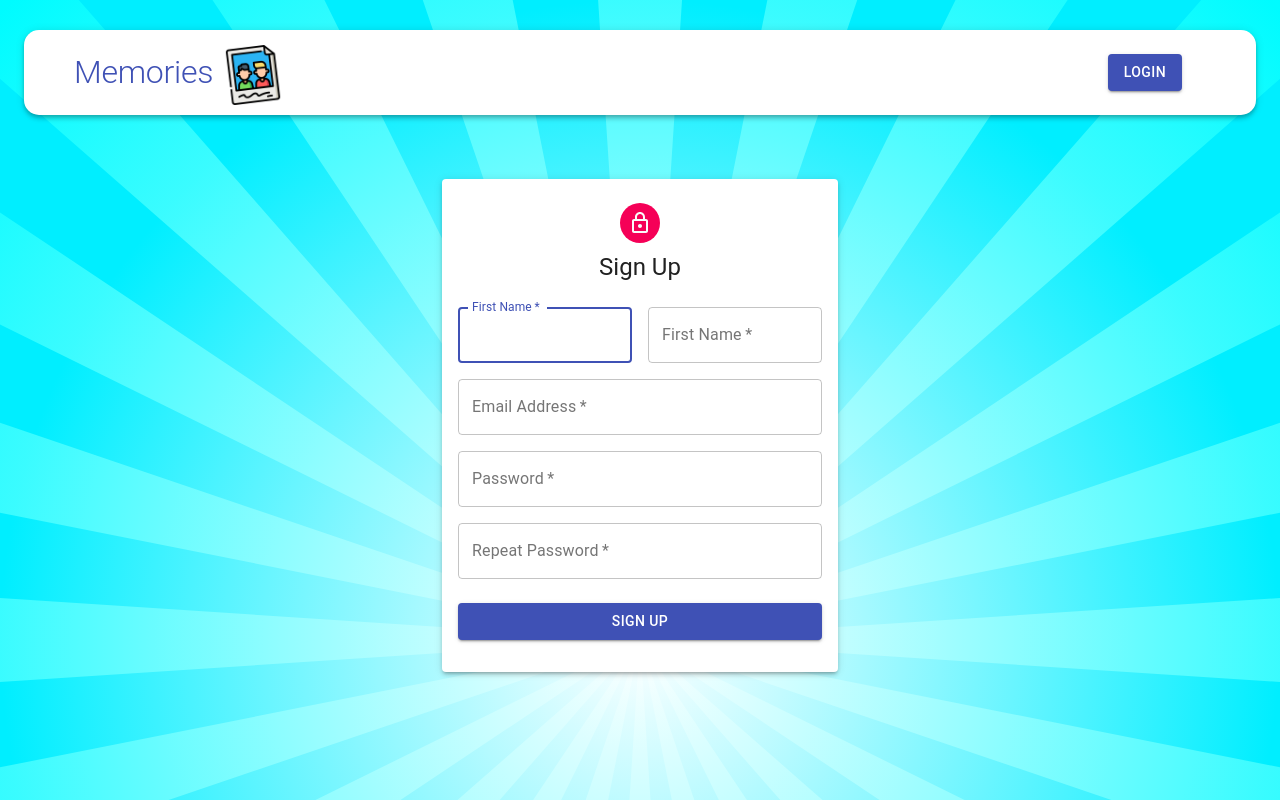
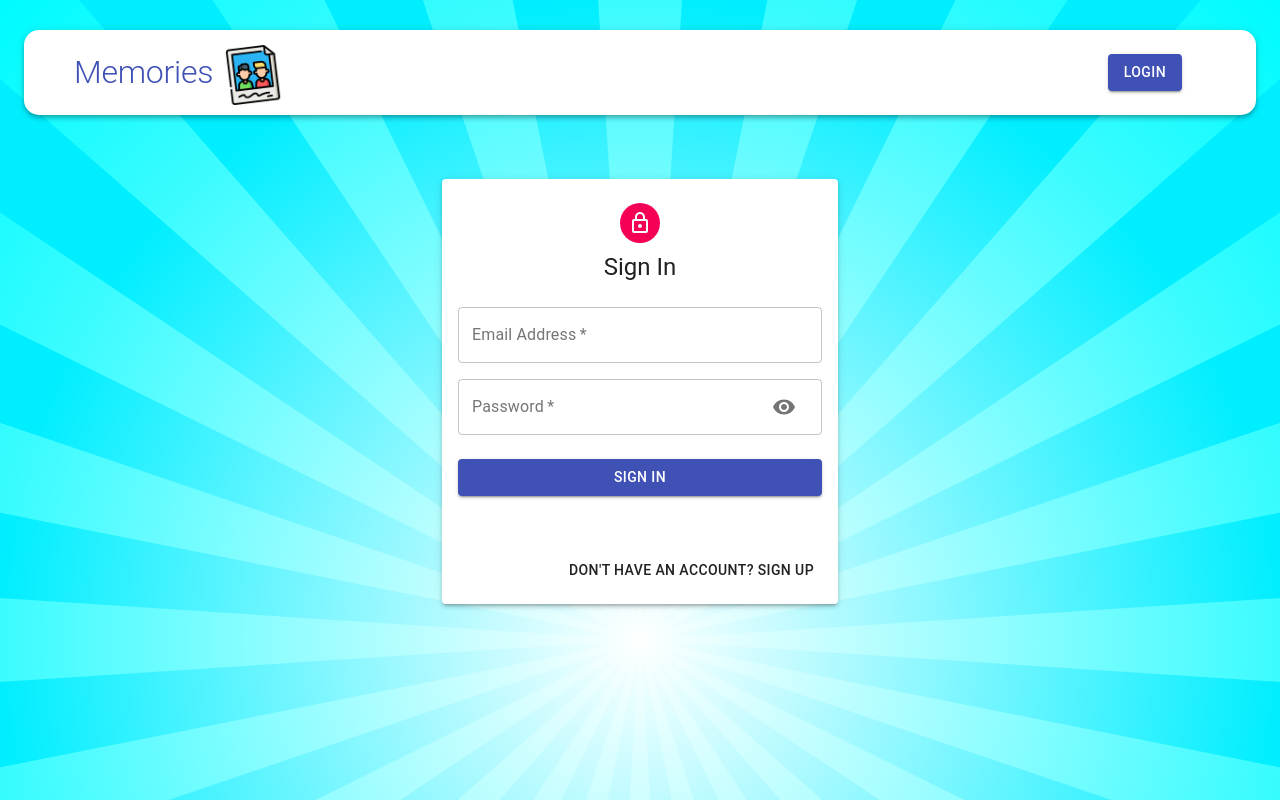
Before and after one commit to taitai120/fullstack_memories, a React (Create React App) app in the folder client/: page /auth in a window 1280 px wide. Built offline with nearby package versions, Linux system fonts and the light colour scheme.

Commit message:
working authen

```diff
--- a/client/package.json
+++ b/client/package.json
@@ -6,16 +6,19 @@
         "@material-ui/core": "^4.9.10",
         "@material-ui/icons": "^4.9.1",
         "@material-ui/lab": "^4.0.0-alpha.58",
+        "@react-oauth/google": "^0.2.8",
         "@testing-library/jest-dom": "^5.16.5",
         "@testing-library/react": "^13.4.0",
         "@testing-library/user-event": "^13.5.0",
         "axios": "^1.1.3",
+        "gapi-script": "^1.2.0",
+        "jwt-decode": "^3.1.2",
         "material-ui-chip-input": "^1.1.0",
         "moment": "^2.27.0",
         "react": "^18.2.0",
         "react-dom": "^18.2.0",
         "react-file-base64": "^1.0.3",
-        "react-google-login": "^5.1.25",
+        "react-google-login": "^5.2.2",
         "react-redux": "^7.2.9",
         "react-router-dom": "^6.4.2",
         "react-scripts": "5.0.1",
--- a/client/public/index.html
+++ b/client/public/index.html
@@ -9,6 +9,11 @@
             name="description"
             content="Web site created using create-react-app"
         />
+        <meta
+            name="google-signin-client_id"
+            content="1006783833217-rb9ssc6viefg65lugjcteg2qhhcqpb52.apps.googleusercontent.com"
+        />
+        <script src="https://apis.google.com/js/api.js"></script>
         <link rel="apple-touch-icon" href="%PUBLIC_URL%/logo192.png" />
         <!--
       manifest.json provides metadata used when your web app is installed on a
@@ -29,6 +34,11 @@
     <body>
         <noscript>You need to enable JavaScript to run this app.</noscript>
         <div id="root"></div>
+        <script
+            src="https://apis.google.com/js/platform.js"
+            async
+            defer
+        ></script>
         <!--
       This HTML file is a template.
       If you open it directly in the browser, you will see an empty page.
@@ -38,6 +48,5 @@
 
       To begin the development, run `npm start` or `yarn start`.
       To create a production bundle, use `npm run build` or `yarn build`.
-    -->
-  </body>
+    --></body>
 </html>
--- a/client/src/App.js
+++ b/client/src/App.js
@@ -1,4 +1,4 @@
-import React from "react";
+import React, { useState, useEffect } from "react";
 import "./App.css";
 import { Container } from "@material-ui/core";
 import Navbar from "./components/Navbar/Navbar";
--- a/client/src/components/Navbar/Navbar.jsx
+++ b/client/src/components/Navbar/Navbar.jsx
@@ -1,13 +1,22 @@
-import React from "react";
+import React, { useState, useEffect } from "react";
 import useStyles from "./styles.js";
 import memories from "./../../images/memories.png";
 import { AppBar, Avatar, Toolbar, Typography, Button } from "@material-ui/core";
 import { Link } from "react-router-dom";
 
-const Navbar = () => {
+const Navbar = ({}) => {
     const classes = useStyles();
 
-    const user = null;
+    const [user, setUser] = useState(
+        JSON.parse(localStorage.getItem("profile"))
+    );
+
+    useEffect(() => {
+        const token = user?.token;
+
+        // JWT...
+        setUser(JSON.parse(localStorage.getItem("profile")));
+    }, []);
 
     return (
         <AppBar className={classes.appBar} position="static" color="inherit">
@@ -33,13 +42,13 @@ const Navbar = () => {
                     <div className={classes.profile}>
                         <Avatar
                             className={classes.purple}
-                            alt={user.result.name}
-                            src={user.result.imageUrl}
+                            alt={user?.name}
+                            src={user?.picture}
                         >
-                            {user.result.name.charAt(0)}
+                            {user?.name?.charAt(0)}
                         </Avatar>
                         <Typography className={classes.userName} variant="h6">
-                            {user.result.name}
+                            {user?.name}
                         </Typography>
                         <Button
                             variant="contained"
--- a/client/src/containers/Auth/Auth.jsx
+++ b/client/src/containers/Auth/Auth.jsx
@@ -11,13 +11,23 @@ import {
 } from "@material-ui/core";
 import { LockOutlined } from "@material-ui/icons";
 import Input from "./Input";
+import Icon from "./icon";
+import { GoogleLogin } from "@react-oauth/google";
+import { useDispatch, useSelector } from "react-redux";
+import { actionLogin } from "../../redux/actions/authAction";
+import { useNavigate } from "react-router-dom";
+import jwt_decode from "jwt-decode";
 
-const Auth = () => {
+const Auth = ({ user }) => {
     const classes = useStyles();
+
+    const navigate = useNavigate();
 
     const [showPassword, setShowPassword] = useState(false);
 
-    const isSignup = true;
+    const [isSignUp, setIsSignUp] = useState(false);
+
+    const dispatch = useDispatch();
 
     const handleChange = (e) => {};
 
@@ -26,7 +36,29 @@ const Auth = () => {
     };
 
     const handleShowPassword = () => {
-        setShowPassword((previous) => !previous);
+        setShowPassword((prevShowPassword) => !prevShowPassword);
+    };
+
+    const switchMode = () => {
+        setIsSignUp((prevIsSignup) => !prevIsSignup);
+        handleShowPassword(false);
+    };
+
+    const googleSuccess = async (res) => {
+        const clientId = res?.clientId;
+        const credential = res?.credential;
+
+        try {
+            const data = { ...jwt_decode(credential), token: credential };
+            dispatch(actionLogin(data));
+            navigate("/");
+        } catch (err) {
+            console.log(err);
+        }
+    };
+
+    const googleError = (err) => {
+        console.log(err);
     };
 
     return (
@@ -36,11 +68,11 @@ const Auth = () => {
                     <LockOutlined />
                 </Avatar>
                 <Typography variant="h5">
-                    {isSignup ? "Sign Up" : "Sign In"}
+                    {isSignUp ? "Sign Up" : "Sign In"}
                 </Typography>
                 <form className={classes.form} onSubmit={handleSubmit}>
                     <Grid container spacing={2}>
-                        {isSignup && (
+                        {isSignUp && (
                             <>
                                 <Input
                                     name="firstName"
@@ -64,13 +96,13 @@ const Auth = () => {
                             type="email"
                         />
                         <Input
-                            name="papssword"
+                            name="password"
                             label="Password"
                             handleChange={handleChange}
                             type={showPassword ? "text" : "password"}
                             handleShowPassword={handleShowPassword}
                         />
-                        {isSignup && (
+                        {isSignUp && (
                             <Input
                                 name="confirmPassword"
                                 label="Repeat Password"
@@ -86,8 +118,21 @@ const Auth = () => {
                         color="primary"
                         className={classes.submit}
                     >
-                        {isSignup ? "Sign Up" : "Sign In"}
+                        {isSignUp ? "Sign Up" : "Sign In"}
                     </Button>
+                    <GoogleLogin
+                        onSuccess={googleSuccess}
+                        onError={googleError}
+                    />
+                    <Grid container justify="flex-end">
+                        <Grid item>
+                            <Button onClick={switchMode}>
+                                {isSignUp
+                                    ? "Already have an account? Sign In"
+                                    : "Don't have an account? Sign Up"}
+                            </Button>
+                        </Grid>
+                    </Grid>
                 </form>
             </Paper>
         </Container>
--- /dev/null
+++ b/client/src/containers/Auth/icon.js
@@ -0,0 +1,12 @@
+import React from "react";
+
+const icon = () => (
+    <svg style={{ width: "20px", height: "20px" }} viewBox="0 0 24 24">
+        <path
+            fill="currentColor"
+            d="M21.35,11.1H12.18V13.83H18.69C18.36,17.64 15.19,19.27 12.19,19.27C8.36,19.27 5,16.25 5,12C5,7.9 8.2,4.73 12.2,4.73C15.29,4.73 17.1,6.7 17.1,6.7L19,4.72C19,4.72 16.56,2 12.1,2C6.42,2 2.03,6.8 2.03,12C2.03,17.05 6.16,22 12.25,22C17.6,22 21.5,18.33 21.5,12.91C21.5,11.76 21.35,11.1 21.35,11.1V11.1Z"
+        />
+    </svg>
+);
+
+export default icon;
--- a/client/src/index.js
+++ b/client/src/index.js
@@ -8,6 +8,7 @@ import { createStore, applyMiddleware, compose } from "redux";
 import thunk from "redux-thunk";
 
 import rootReducer from "./redux/reducers";
+import { GoogleOAuthProvider } from "@react-oauth/google";
 
 const store = createStore(rootReducer, compose(applyMiddleware(thunk)));
 
@@ -15,7 +16,9 @@ const root = ReactDOM.createRoot(document.getElementById("root"));
 root.render(
     <Provider store={store}>
         <React.StrictMode>
-            <App />
+            <GoogleOAuthProvider clientId="1006783833217-rb9ssc6viefg65lugjcteg2qhhcqpb52.apps.googleusercontent.com">
+                <App />
+            </GoogleOAuthProvider>
         </React.StrictMode>
     </Provider>
 );
--- /dev/null
+++ b/client/src/redux/actions/authAction.js
@@ -0,0 +1,28 @@
+import * as type from "../constants/authConstant";
+
+const actionLogin = (data) => {
+    return async (dispatch) => {
+        try {
+            dispatch({
+                type: type.AUTH,
+                data,
+            });
+        } catch (err) {
+            console.log(err);
+        }
+    };
+};
+
+const actionLogout = () => {
+    return async (dispatch) => {
+        try {
+            dispatch({
+                type: type.LOGOUT,
+            });
+        } catch (err) {
+            console.log(err);
+        }
+    };
+};
+
+export { actionLogin, actionLogout };
--- /dev/null
+++ b/client/src/redux/constants/authConstant.js
@@ -0,0 +1,2 @@
+export const AUTH = "AUTH";
+export const LOGOUT = "LOGOUT";
--- /dev/null
+++ b/client/src/redux/reducers/authReducer.js
@@ -0,0 +1,29 @@
+import * as type from "../constants/authConstant";
+
+const initialState = {
+    authData: {},
+};
+
+const authReducer = (state = initialState, action) => {
+    switch (action.type) {
+        case type.AUTH: {
+            localStorage.setItem(
+                "profile",
+                JSON.stringify({ ...action?.data })
+            );
+
+            console.log(state.authData);
+
+            return { ...state, authData: action?.data };
+        }
+        case type.LOGOUT: {
+            localStorage.clear();
+
+            return { ...state, authData: null };
+        }
+        default:
+            return state;
+    }
+};
+
+export default authReducer;
--- a/client/src/redux/reducers/index.js
+++ b/client/src/redux/reducers/index.js
@@ -1,9 +1,11 @@
 import { combineReducers } from "redux";
 
 import postReducer from "./postReducer.js";
+import authReducer from "./authReducer";
 
 const rootReducer = combineReducers({
     postReducer,
+    authReducer,
 });
 
 export default rootReducer;
```
Also changed, not shown: 1 other file (tests, documents, lock files or other folders). Lines whose indentation alone changed are shown as unchanged.
